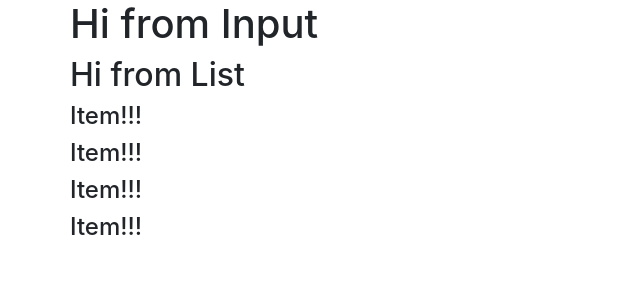
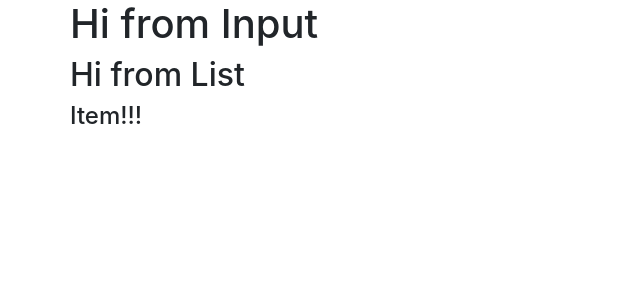
Before and after one commit to spwhittaker/react-to-do, a React (Create React App) app: page / in a window 1280 px wide. Shown: the top 300 px of the page, without its empty margins (0-640 px from the left). Built offline with nearby package versions, Linux system fonts and the light colour scheme.

Commit message:
remove items

```diff
--- a/src/Components/ToDoList.js
+++ b/src/Components/ToDoList.js
@@ -6,9 +6,6 @@ class ToDoList extends Component {
       <section>
         <h2>Hi from List</h2>
         <ToDoItem />
-        <ToDoItem />
-        <ToDoItem />
-        <ToDoItem />
       </section>
     );
   }
```
